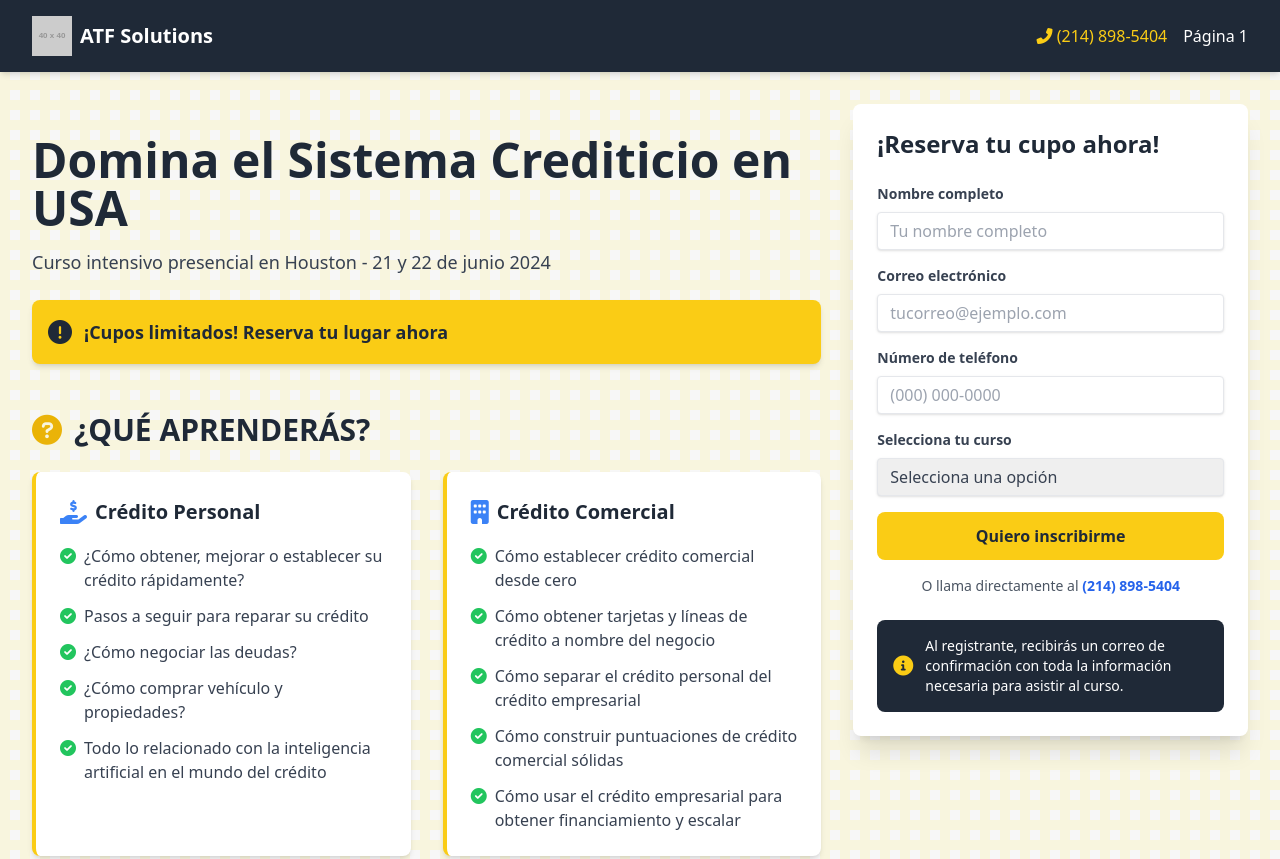
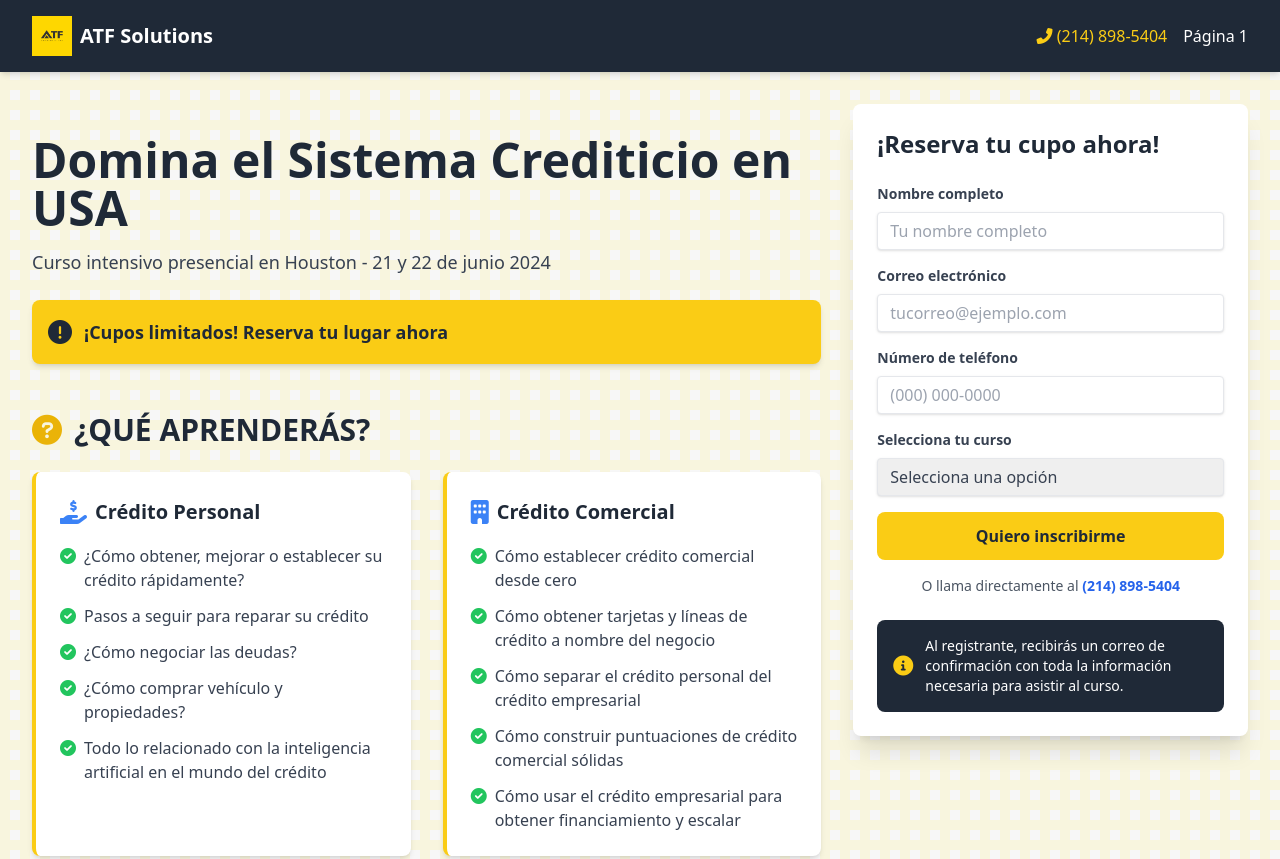
Before and after one commit to Ily192/ATF-Solutions-Registro-Curso, a plain HTML site: page index.html in a window 1280 px wide. Shown: the top 859 px of the page. Drawn offline with nearby package versions, Linux system fonts and the light colour scheme; placeholder pictures from the web are drawn by us.

Commit message:
index.html

```diff
--- a/index.html
+++ b/index.html
@@ -33,7 +33,7 @@
     <header class="bg-gray-800 text-white py-4 px-4 lg:px-8 shadow-md">
         <div class="container mx-auto flex justify-between items-center">
             <div class="flex items-center">
-                <img src="https://via.placeholder.com/40x40/FFD700/000000?text=ATF" alt="ATF Solutions Logo" class="h-10 w-10 mr-2">
+                <img src="atf solutions.jpg" alt="ATF Solutions Logo" class="h-10 w-10 mr-2">
                 <span class="text-xl font-bold">ATF Solutions</span>
             </div>
             <div class="flex items-center space-x-4">
```
